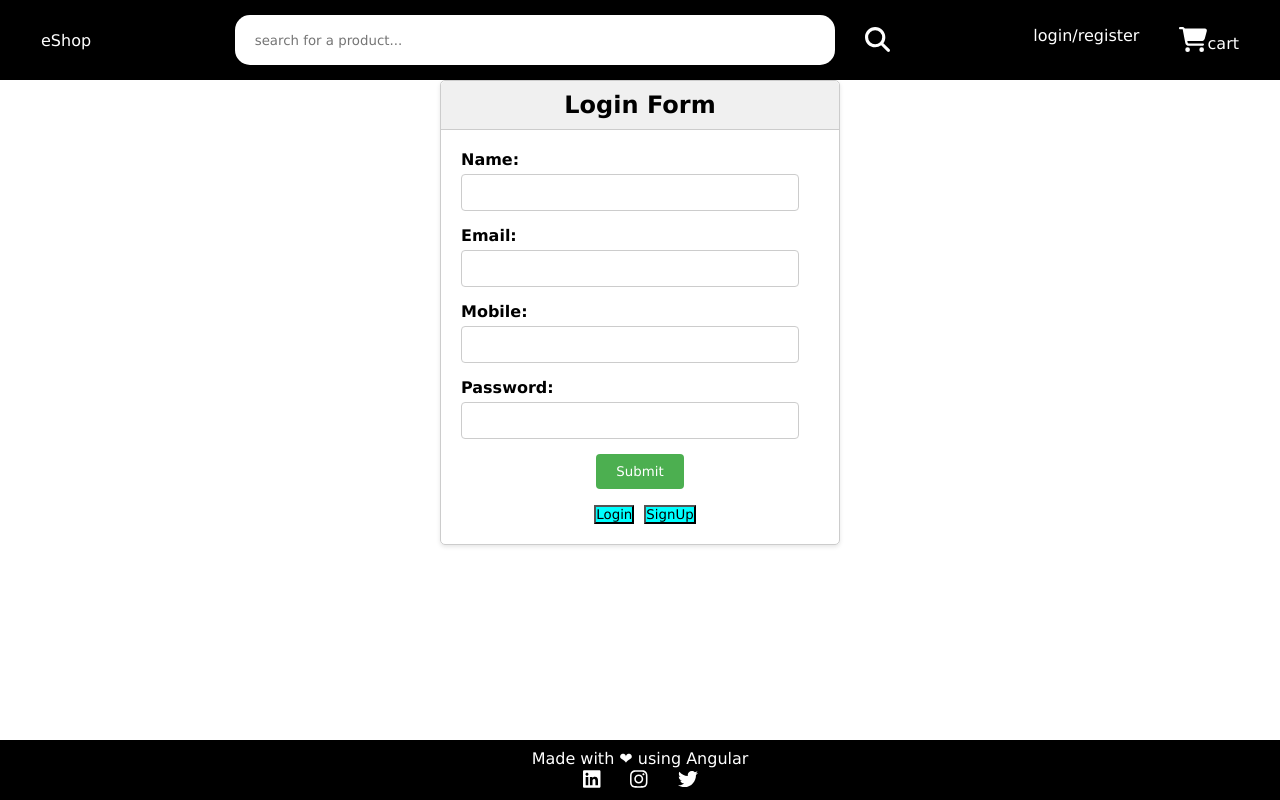
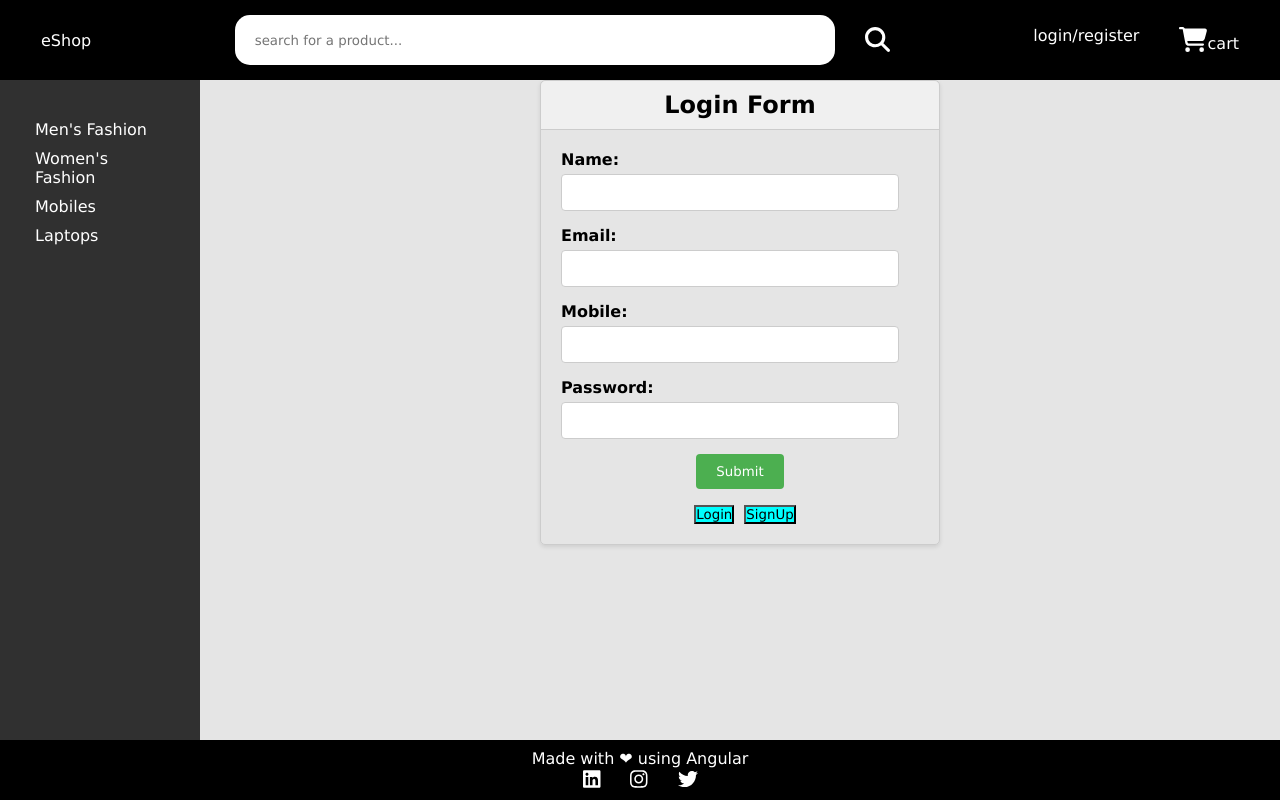
Before and after one commit to NeerajSharma45/AngularPractice1, an Angular app in the folder angularproject/: page / in a window 1280 px wide. Built offline with nearby package versions, Linux system fonts and the light colour scheme.

Commit message:
added sidebar

```diff
--- a/angularproject/src/app/app.component.css
+++ b/angularproject/src/app/app.component.css
@@ -1,9 +1,13 @@
 .content-outer-container {
     min-height: 100%;
+    overflow: hidden;
+    background: #e5e5e5;
+    padding-bottom: 8vh;
 }
 
 .content-inner-container {
     padding-bottom: 60px;
+    padding-left: 200px;
 }
 
 .footer-container {
--- a/angularproject/src/app/app.component.html
+++ b/angularproject/src/app/app.component.html
@@ -1,10 +1,21 @@
 <div class="content-outer-container">
+    <!-- SIDEBAR MENU -->
+    <app-product-category></app-product-category>
+
+    <!-- HEADER -->
+    <app-navbar></app-navbar>
+
     <div class="content-inner-container">
-        <app-navbar></app-navbar>
-        <app-login-form></app-login-form>
+        <!-- MAIN CONTENT -->
+        <div class="page-container">
+            <app-login-form></app-login-form>
+            <router-outlet></router-outlet>
+        </div>
+
     </div>
 </div>
 
+<!-- FOOTER -->
 <div class="footer-container">
     <div class="footer-content">
         <app-footer></app-footer>
--- a/angularproject/src/app/app.module.ts
+++ b/angularproject/src/app/app.module.ts
@@ -8,13 +8,15 @@ import { NavbarComponent } from './components/navbar/navbar.component';
 import { FooterComponent } from './components/footer/footer.component';
 import { FontAwesomeModule } from '@fortawesome/angular-fontawesome';
 import { FormsModule } from '@angular/forms';
+import { ProductCategoryComponent } from './components/product-category/product-category.component';
 
 @NgModule({
   declarations: [
     AppComponent,
     LoginFormComponent,
     NavbarComponent,
-    FooterComponent
+    FooterComponent,
+    ProductCategoryComponent
   ],
   imports: [
     BrowserModule,
--- a/angularproject/src/app/components/footer/footer.component.css
+++ b/angularproject/src/app/components/footer/footer.component.css
@@ -6,6 +6,8 @@
     background-color: black;
     color: white;
     height: 60px;
+    z-index: 1;
+    position: relative;
 }
 
 .links {
--- a/angularproject/src/app/components/navbar/navbar.component.css
+++ b/angularproject/src/app/components/navbar/navbar.component.css
@@ -6,6 +6,8 @@
     height: 80px;
     padding: 0px 40px;
     background-color: black;
+    z-index: 1;
+    position: relative;
 }
 
 .nav-logo a{
--- /dev/null
+++ b/angularproject/src/app/components/product-category/product-category.component.css
@@ -0,0 +1,30 @@
+.menu-sidebar {
+    position: fixed;
+    width: 200px;
+    left: 0;
+    top: 0;
+    bottom: 0;
+    background: rgb(48, 48, 48);
+    overflow-y: scroll;
+    padding-top: 80px;
+}
+.menu-sidebar::-webkit-scrollbar {
+    display: none;
+}
+.navbar-sidebar {
+    padding: 35px;
+    padding-bottom: 0;
+}
+.navbar-sidebar .navbar-list li a {
+    display: block;
+    color: white;
+    font-size: 16px;
+    padding: 5px 0;
+    text-decoration: none;
+}
+.navbar-list li {
+    list-style: none;
+}
+.navbar-sidebar .navbar-list li a:hover {
+    color: gray;
+  }
--- /dev/null
+++ b/angularproject/src/app/components/product-category/product-category.component.html
@@ -0,0 +1,9 @@
+<div class="menu-sidebar">
+    <nav class="navbar-sidebar">
+        <ul class="navbar-list">
+            <li *ngFor="let productCategory of productCategories">
+                <a href="#">{{productCategory.categoryName}}</a>
+            </li>
+        </ul>
+    </nav>
+</div>
--- /dev/null
+++ b/angularproject/src/app/components/product-category/product-category.component.ts
@@ -0,0 +1,27 @@
+import { Component, OnInit } from '@angular/core';
+import { ProductCategory } from '../../models/product-category';
+
+@Component({
+  selector: 'app-product-category',
+  templateUrl: './product-category.component.html',
+  styleUrls: ['./product-category.component.css']
+})
+export class ProductCategoryComponent implements OnInit{
+
+  productCategories: ProductCategory[] = [
+    {id: 1, categoryName: "Men's Fashion"},
+    {id: 2, categoryName: "Women's Fashion"},
+    {id: 3, categoryName: "Mobiles"},
+    {id: 4, categoryName: "Laptops"}
+  ];
+
+  constructor() {  }
+
+  ngOnInit(): void {
+    this.listProductCategories();
+  }
+
+  listProductCategories() {
+    // fetch product categories using service from backend
+  }
+}
--- /dev/null
+++ b/angularproject/src/app/models/product-category.ts
@@ -0,0 +1,5 @@
+export class ProductCategory {
+
+    constructor(public id: number, public categoryName: string) {
+    }
+}
```
Also changed, not shown: 1 other file (tests, documents, lock files or other folders).
